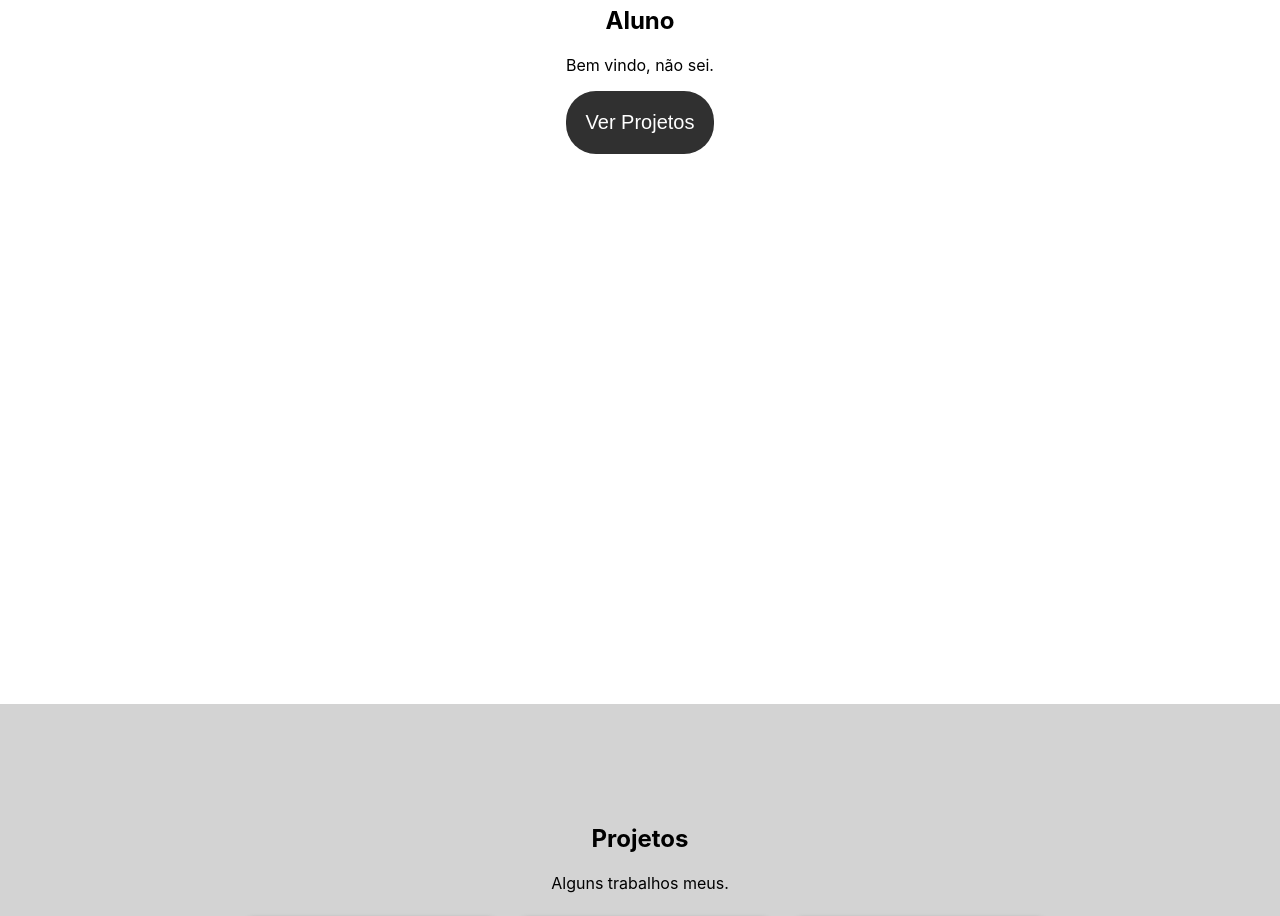
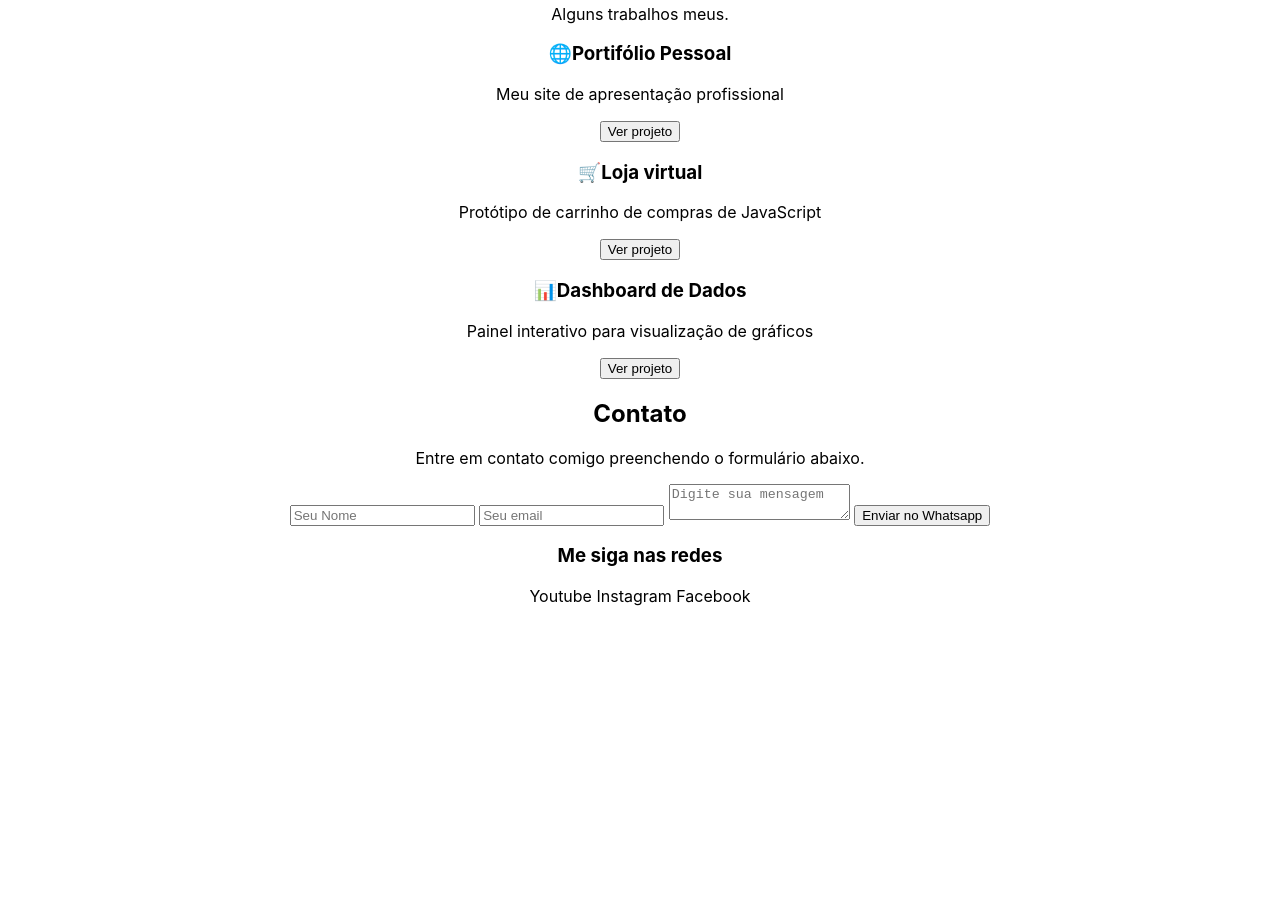
Before and after one commit to Lucas-Pratti/portifolio, a plain HTML site: page index.html in a window 1280 px wide. Shown: the part 296-1212 px from the top of the page. After the commit the page ends 902 px from the top, so only its background shows below. Drawn offline with Linux system fonts and the light colour scheme.

Commit message:
Update index.html

```diff
--- a/index.html
+++ b/index.html
@@ -8,153 +8,7 @@
   </head>
 
   <body>
-    <style>
-      #BarraTopo {
-        background-color: #2b2b2b;
-        color: white;
-        text-align: center;
-        height: 100px;
-        padding: 35px;
-        font-size: 25px;
-        position: fixed;
-        z-index: 1000px;
-        margin-top: -100px;
-        width: 100%;
-      }
 
-      #BarraTopo button {
-        padding: 20px 20px;
-        border-radius: 70px;
-        font-size: 20px;
-        border: none;
-        background-color: #2b2b2b;
-        color: white;
-      }
-
-      #BarraTopo button :hover {
-        background-color: #BABABA;
-        border-radius: 20px;
-        padding: 20px;
-        transition: 0.3s;
-        transform: 0.3s;
-        border: solid black;
-      }
-
-      #SecaoUm {
-        margin-top: 100px;
-      }
-
-      #SecaoUm img {
-        width: 200px;
-      }
-
-      #SecaoUm img:hover {
-        content: url("Imagens/esqueeto.png");
-        width: 400px;
-        transition: 1s;
-      }
-
-      #SecaoUm button {
-        padding: 20px;
-        border: none;
-        background-color: #303030;
-        color: white;
-        border-radius: 30px;
-        font-size: 20px;
-        cursor: pointer;
-      }
-
-      #SecaoUm button:hover {
-        background-color: gray;
-        transition: 0.3s;
-      }
-
-      #SecaoDois {
-        background-color: lightgray;
-      }
-
-      #SecaoTres {
-        background-color: gray;
-      }
-
-      .secao {
-        height: 900px;
-        padding-top: 100px;
-      }
-
-      html {
-        scroll-behavior: smooth;
-      }
-
-      .caixas {
-        background-color: white;
-        border-radius: 10px;
-        width: 250px;
-        padding: 10px;
-        display: inline-block;
-        margin: 10px;
-        box-shadow: 5px 5px 5px 5px #787373;
-      }
-
-      .caixas button {
-        background-color: #262626;
-        border: none;
-        padding: 10px;
-        border-radius: 5px;
-        color: white;
-        width: 100px;
-        font-size: 15px;
-        cursor: pointer;
-      }
-
-      .caixas button:hover {
-        background-color: grey;
-        transform: 0.3s;
-        transition: 0.5s;
-      }
-
-     .texto{
-       width: 500px;
-       padding: 10px;
-       display: block;
-       margin-top: 10px;
-       border-radius: 5px;
-        border: solid 1px #2b2b2b;
-     }
-
-      #formulario button{
-        display: block;
-        background-color:#2b2b2b ;
-        border: none;
-        color: white;
-        padding: 15px;
-        font-size: 20px;
-        width: 500px;
-        border-radius: 10px;
-        margin-top: 10px;
-        cursor: pointer;
-      }
-
-       #formulario button:hover{
-         background-color: #4D4D4D;
-         transition: 0.5s;
-       }
-
-      #formulario textarea{
-        width: 500px;
-        height: 100px;
-        margin-top: 10px;
-        border-radius: 10px;
-        font-size: 15px;
-        padding: 10px;
-        border: solid 1px #2b2b2b;
-      }
-
-      #link a{
-        font-weight: bold;
-        padding: 15px;
-      }
-    </style>
     <div id="BarraTopo">
       <button><a href="#SecaoUm">Início</a></button>
       <button><a href="#SecaoDois">Projetos</a></button>
```
